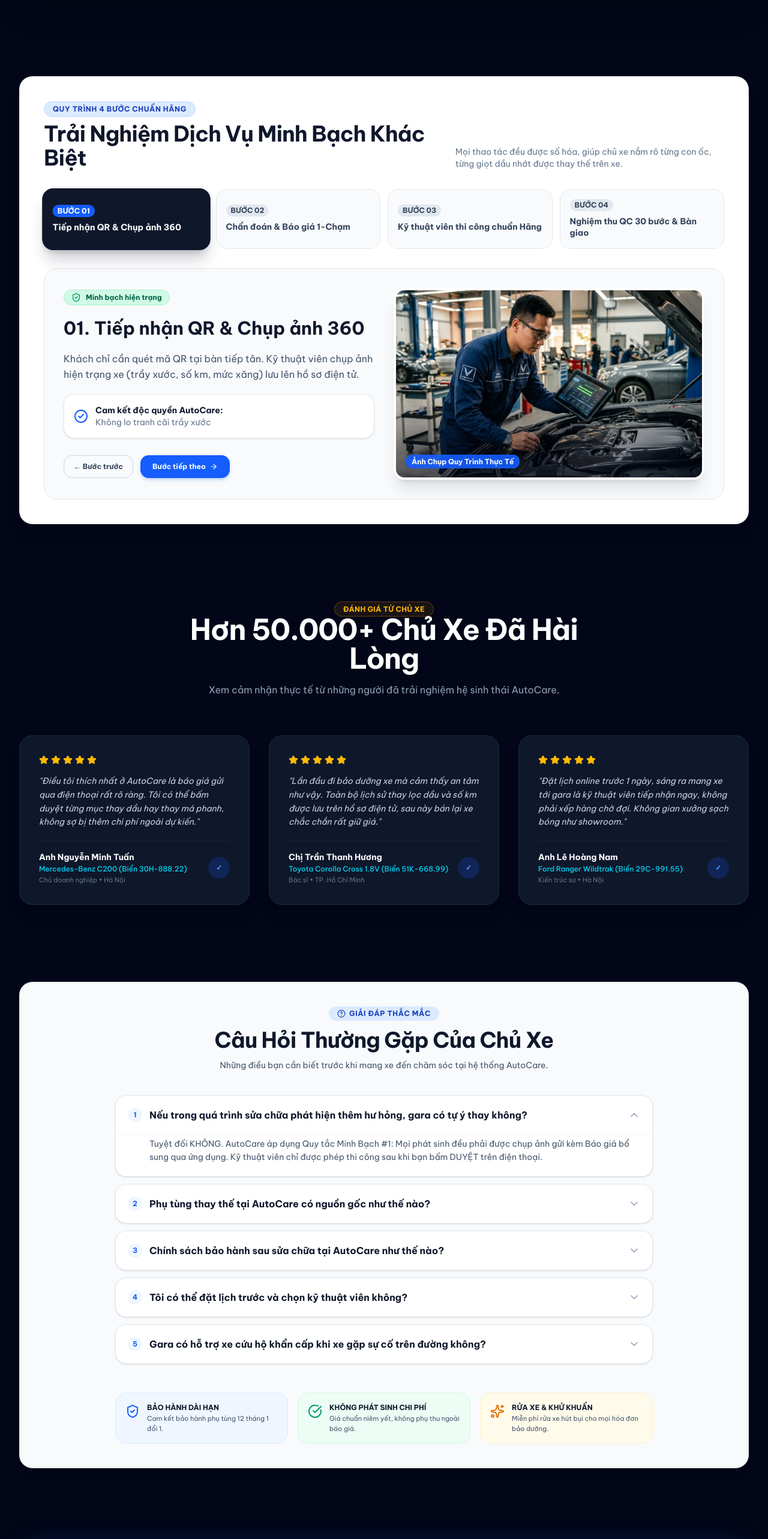
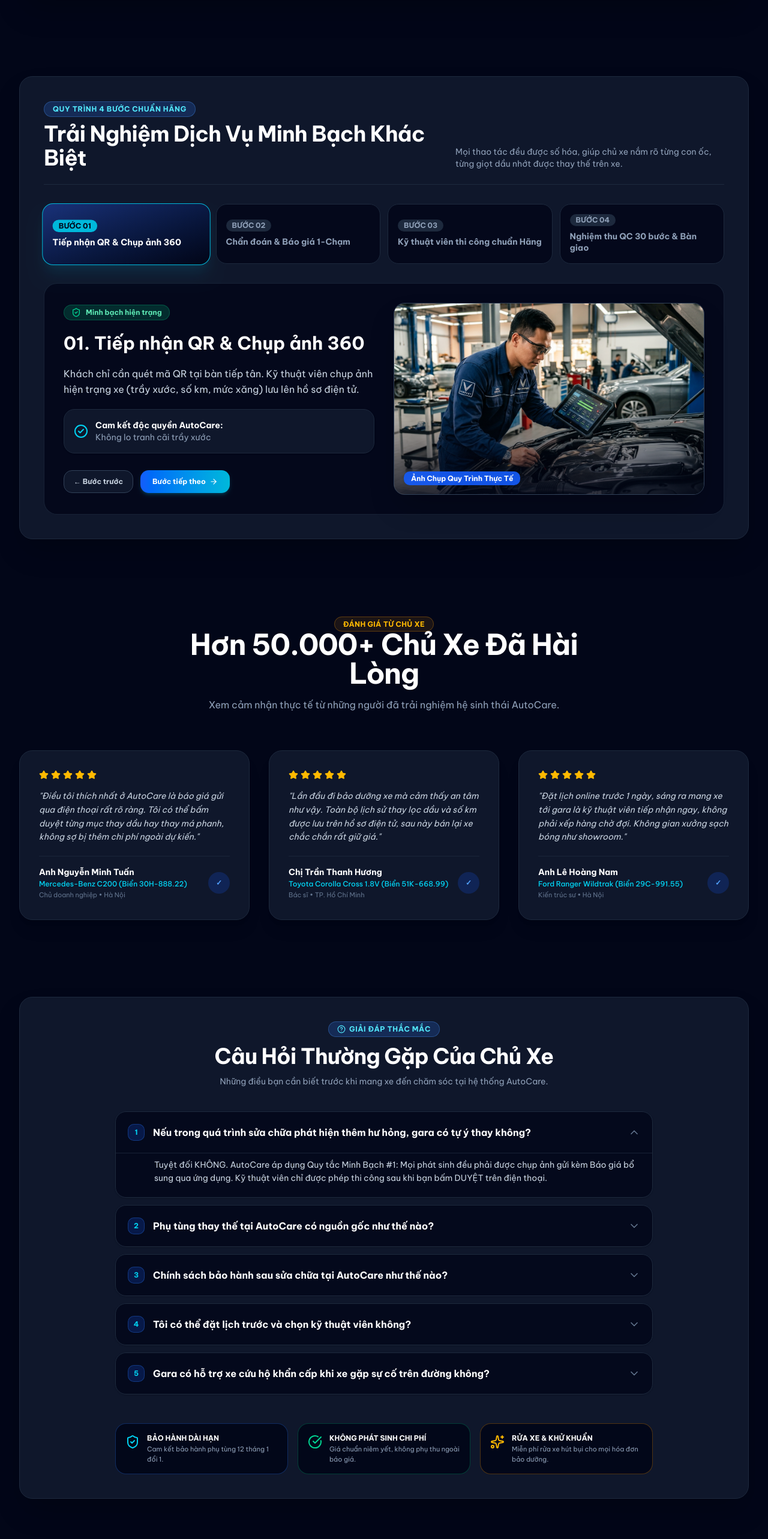
Before and after one commit to H-thanh0603/AutoCare, a Next.js app: page / in a window 1280 px wide. Shown: the part 3760-6326 px from the top of the page at 60% size. Built offline with nearby package versions, Linux system fonts and the light colour scheme; no server answers.

Commit message:
style: unify 100% of landing page, services, about, and simulator components under a cohesive dark luxury theme

```diff
--- a/src/components/landing/interactive-faq-guarantee.tsx
+++ b/src/components/landing/interactive-faq-guarantee.tsx
@@ -1,7 +1,7 @@
 "use client";
 
 import { useState } from "react";
-import { ChevronDown, ShieldCheck, Sparkles, HelpCircle, PhoneCall, CheckCircle } from "lucide-react";
+import { ChevronDown, ShieldCheck, Sparkles, HelpCircle, CheckCircle } from "lucide-react";
 
 const FAQS = [
   {
@@ -34,17 +34,17 @@ export function InteractiveFaqGuarantee() {
   };
 
   return (
-    <div className="bg-slate-50 border border-slate-200/80 rounded-3xl p-6 sm:p-10 shadow-lg">
+    <div className="bg-slate-900 border border-slate-800 rounded-3xl p-6 sm:p-10 shadow-2xl text-white">
       <div className="max-w-4xl mx-auto space-y-8">
         <div className="text-center space-y-3">
-          <span className="px-3.5 py-1 rounded-full bg-blue-100 text-blue-800 text-xs font-bold uppercase tracking-wider inline-flex items-center gap-1.5">
+          <span className="px-3.5 py-1 rounded-full bg-blue-500/20 text-cyan-300 border border-blue-400/30 text-xs font-bold uppercase tracking-wider inline-flex items-center gap-1.5">
             <HelpCircle className="size-3.5" />
             Giải Đáp Thắc Mắc
           </span>
-          <h3 className="text-2xl sm:text-4xl font-black text-slate-900 tracking-tight">
+          <h3 className="text-2xl sm:text-4xl font-black text-white tracking-tight">
             Câu Hỏi Thường Gặp Của Chủ Xe
           </h3>
-          <p className="text-slate-600 text-sm max-w-xl mx-auto">
+          <p className="text-slate-400 text-sm max-w-xl mx-auto">
             Những điều bạn cần biết trước khi mang xe đến chăm sóc tại hệ thống AutoCare.
           </p>
         </div>
@@ -55,27 +55,27 @@ export function InteractiveFaqGuarantee() {
             return (
               <div
                 key={idx}
-                className="bg-white border border-slate-200 rounded-2xl overflow-hidden shadow-sm transition-all duration-200"
+                className="bg-slate-950/80 border border-slate-800 rounded-2xl overflow-hidden shadow-sm transition-all duration-200"
               >
                 <button
                   onClick={() => toggle(idx)}
-                  className="w-full p-5 text-left flex items-center justify-between gap-4 font-bold text-slate-900 hover:text-blue-600 text-base"
+                  className="w-full p-5 text-left flex items-center justify-between gap-4 font-bold text-white hover:text-cyan-400 text-base transition-colors"
                 >
-                  <span className="flex items-center gap-3">
-                    <span className="w-6 h-6 rounded-full bg-blue-50 text-blue-600 flex items-center justify-center text-xs shrink-0 font-mono font-black">
+                  <span className="flex items-center gap-3.5">
+                    <span className="w-7 h-7 rounded-lg bg-blue-600/20 border border-blue-500/30 text-cyan-400 flex items-center justify-center text-xs shrink-0 font-mono font-black">
                       {idx + 1}
                     </span>
                     {faq.q}
                   </span>
                   <ChevronDown
-                    className={`size-5 text-slate-400 shrink-0 transition-transform duration-300 ${
-                      isOpen ? "rotate-180 text-blue-600" : ""
+                    className={`size-5 text-slate-500 shrink-0 transition-transform duration-300 ${
+                      isOpen ? "rotate-180 text-cyan-400" : ""
                     }`}
                   />
                 </button>
 
                 {isOpen && (
-                  <div className="px-5 pb-5 pt-1 text-slate-600 text-sm leading-relaxed border-t border-slate-100 pl-14">
+                  <div className="px-5 pb-5 pt-2 text-slate-300 text-sm leading-relaxed border-t border-slate-800/80 pl-16">
                     {faq.a}
                   </div>
                 )}
@@ -86,27 +86,27 @@ export function InteractiveFaqGuarantee() {
 
         {/* 3 Guarantees Box */}
         <div className="grid grid-cols-1 md:grid-cols-3 gap-4 pt-4">
-          <div className="p-4 rounded-2xl bg-blue-50 border border-blue-100 flex items-start gap-3">
-            <ShieldCheck className="size-6 text-blue-600 shrink-0 mt-0.5" />
+          <div className="p-4 rounded-2xl bg-slate-950/90 border border-blue-500/30 flex items-start gap-3">
+            <ShieldCheck className="size-6 text-cyan-400 shrink-0 mt-0.5" />
             <div>
-              <div className="font-bold text-slate-900 text-xs uppercase">Bảo Hành Dài Hạn</div>
-              <div className="text-[11px] text-slate-600 mt-0.5">Cam kết bảo hành phụ tùng 12 tháng 1 đổi 1.</div>
+              <div className="font-bold text-white text-xs uppercase">Bảo Hành Dài Hạn</div>
+              <div className="text-[11px] text-slate-400 mt-0.5">Cam kết bảo hành phụ tùng 12 tháng 1 đổi 1.</div>
             </div>
           </div>
 
-          <div className="p-4 rounded-2xl bg-emerald-50 border border-emerald-100 flex items-start gap-3">
-            <CheckCircle className="size-6 text-emerald-600 shrink-0 mt-0.5" />
+          <div className="p-4 rounded-2xl bg-slate-950/90 border border-emerald-500/30 flex items-start gap-3">
+            <CheckCircle className="size-6 text-emerald-400 shrink-0 mt-0.5" />
             <div>
-              <div className="font-bold text-slate-900 text-xs uppercase">Không Phát Sinh Chi Phí</div>
-              <div className="text-[11px] text-slate-600 mt-0.5">Giá chuẩn niêm yết, không phụ thu ngoài báo giá.</div>
+              <div className="font-bold text-white text-xs uppercase">Không Phát Sinh Chi Phí</div>
+              <div className="text-[11px] text-slate-400 mt-0.5">Giá chuẩn niêm yết, không phụ thu ngoài báo giá.</div>
             </div>
           </div>
 
-          <div className="p-4 rounded-2xl bg-amber-50 border border-amber-100 flex items-start gap-3">
-            <Sparkles className="size-6 text-amber-600 shrink-0 mt-0.5" />
+          <div className="p-4 rounded-2xl bg-slate-950/90 border border-amber-500/30 flex items-start gap-3">
+            <Sparkles className="size-6 text-amber-400 shrink-0 mt-0.5" />
             <div>
-              <div className="font-bold text-slate-900 text-xs uppercase">Rửa Xe & Khử Khuẩn</div>
-              <div className="text-[11px] text-slate-600 mt-0.5">Miễn phí rửa xe hút bụi cho mọi hóa đơn bảo dưỡng.</div>
+              <div className="font-bold text-white text-xs uppercase">Rửa Xe & Khử Khuẩn</div>
+              <div className="text-[11px] text-slate-400 mt-0.5">Miễn phí rửa xe hút bụi cho mọi hóa đơn bảo dưỡng.</div>
             </div>
           </div>
         </div>
--- a/src/components/landing/live-workflow-simulator.tsx
+++ b/src/components/landing/live-workflow-simulator.tsx
@@ -2,7 +2,7 @@
 
 import { useState } from "react";
 import Image from "next/image";
-import { QrCode, CheckCircle2, FileText, Camera, ShieldCheck, ArrowRight, UserCheck, Wrench } from "lucide-react";
+import { CheckCircle2, ShieldCheck, ArrowRight } from "lucide-react";
 
 const WORKFLOW_STEPS = [
   {
@@ -44,18 +44,18 @@ export function LiveWorkflowSimulator() {
   const activeStep = WORKFLOW_STEPS[activeStepIndex];
 
   return (
-    <div className="bg-white border border-slate-200/80 rounded-3xl p-6 sm:p-10 shadow-xl relative overflow-hidden">
+    <div className="bg-slate-900 border border-slate-800 rounded-3xl p-6 sm:p-10 shadow-2xl relative overflow-hidden text-white">
       <div className="space-y-8">
-        <div className="flex flex-col md:flex-row md:items-end justify-between gap-4">
+        <div className="flex flex-col md:flex-row md:items-end justify-between gap-4 border-b border-slate-800 pb-6">
           <div>
-            <span className="px-3.5 py-1 rounded-full bg-blue-100 text-blue-800 border border-blue-200 text-xs font-bold uppercase tracking-wider inline-block mb-2">
+            <span className="px-3.5 py-1 rounded-full bg-blue-500/20 text-cyan-300 border border-blue-400/30 text-xs font-bold uppercase tracking-wider inline-block mb-2">
               Quy Trình 4 Bước Chuẩn Hãng
             </span>
-            <h3 className="text-2xl sm:text-4xl font-black text-slate-900 tracking-tight">
+            <h3 className="text-2xl sm:text-4xl font-black text-white tracking-tight">
               Trải Nghiệm Dịch Vụ Minh Bạch Khác Biệt
             </h3>
           </div>
-          <p className="text-slate-500 text-sm max-w-md">
+          <p className="text-slate-400 text-sm max-w-md">
             Mọi thao tác đều được số hóa, giúp chủ xe nắm rõ từng con ốc, từng giọt dầu nhớt được thay thế trên xe.
           </p>
         </div>
@@ -70,19 +70,19 @@ export function LiveWorkflowSimulator() {
                 onClick={() => setActiveStepIndex(idx)}
                 className={`p-4 rounded-2xl text-left border transition-all duration-300 relative ${
                   isActive
-                    ? "bg-slate-900 border-slate-900 text-white shadow-xl shadow-slate-900/20 scale-102"
-                    : "bg-slate-50 border-slate-200 text-slate-700 hover:bg-slate-100 hover:border-slate-300"
+                    ? "bg-gradient-to-br from-blue-900/80 to-slate-950 border-cyan-500 text-white shadow-xl shadow-cyan-500/10 scale-102"
+                    : "bg-slate-950/80 border-slate-800 text-slate-400 hover:bg-slate-800 hover:text-slate-200"
                 }`}
               >
                 <div className="flex items-center justify-between mb-2">
                   <span
-                    className={`font-mono font-black text-xs px-2 py-0.5 rounded-lg ${
-                      isActive ? "bg-blue-600 text-white" : "bg-slate-200 text-slate-700"
+                    className={`font-mono font-black text-xs px-2.5 py-0.5 rounded-lg ${
+                      isActive ? "bg-cyan-500 text-slate-950 font-black" : "bg-slate-800 text-slate-400"
                     }`}
                   >
                     BƯỚC {item.step}
                   </span>
-                  {isActive && <span className="w-2 h-2 rounded-full bg-emerald-400 animate-ping" />}
+                  {isActive && <span className="w-2 h-2 rounded-full bg-cyan-400 animate-ping" />}
                 </div>
                 <div className="font-bold text-sm leading-snug">{item.title}</div>
               </button>
@@ -91,37 +91,37 @@ export function LiveWorkflowSimulator() {
         </div>
 
         {/* Active Step Showcase Card */}
-        <div className="grid grid-cols-1 lg:grid-cols-12 gap-8 items-center bg-slate-50 rounded-3xl p-6 sm:p-8 border border-slate-200">
+        <div className="grid grid-cols-1 lg:grid-cols-12 gap-8 items-center bg-slate-950/80 rounded-3xl p-6 sm:p-8 border border-slate-800/80">
           <div className="lg:col-span-6 space-y-5">
-            <div className="inline-flex items-center gap-2 px-3 py-1 rounded-full bg-emerald-100 text-emerald-800 text-xs font-bold border border-emerald-200">
-              <ShieldCheck className="size-4 text-emerald-600" />
+            <div className="inline-flex items-center gap-2 px-3 py-1 rounded-full bg-emerald-500/20 text-emerald-300 text-xs font-bold border border-emerald-500/30">
+              <ShieldCheck className="size-4 text-emerald-400" />
               <span>{activeStep.badge}</span>
             </div>
 
-            <h4 className="text-2xl sm:text-3xl font-black text-slate-900">
+            <h4 className="text-2xl sm:text-3xl font-black text-white">
               {activeStep.step}. {activeStep.title}
             </h4>
 
-            <p className="text-slate-600 text-base leading-relaxed">{activeStep.desc}</p>
+            <p className="text-slate-300 text-base leading-relaxed">{activeStep.desc}</p>
 
-            <div className="p-4 rounded-2xl bg-white border border-slate-200/80 shadow-sm flex items-center gap-3">
-              <CheckCircle2 className="size-6 text-blue-600 shrink-0" />
+            <div className="p-4 rounded-2xl bg-slate-900 border border-slate-800 shadow-sm flex items-center gap-3">
+              <CheckCircle2 className="size-6 text-cyan-400 shrink-0" />
               <div className="text-sm">
-                <strong className="text-slate-900 block">Cam kết độc quyền AutoCare:</strong>
-                <span className="text-slate-500">{activeStep.highlight}</span>
+                <strong className="text-white block">Cam kết độc quyền AutoCare:</strong>
+                <span className="text-slate-400">{activeStep.highlight}</span>
               </div>
             </div>
 
             <div className="flex gap-3 pt-2">
               <button
                 onClick={() => setActiveStepIndex((prev) => (prev > 0 ? prev - 1 : 3))}
-                className="px-4 py-2.5 rounded-xl border border-slate-300 text-slate-700 font-bold text-xs hover:bg-slate-200 transition-colors"
+                className="px-4 py-2.5 rounded-xl border border-slate-700 bg-slate-900 text-slate-300 font-bold text-xs hover:bg-slate-800 hover:text-white transition-colors"
               >
                 ← Bước trước
               </button>
               <button
                 onClick={() => setActiveStepIndex((prev) => (prev < 3 ? prev + 1 : 0))}
-                className="px-5 py-2.5 rounded-xl bg-blue-600 text-white font-bold text-xs hover:bg-blue-700 transition-colors flex items-center gap-1.5 shadow-md shadow-blue-600/20"
+                className="px-5 py-2.5 rounded-xl bg-gradient-to-r from-blue-600 to-cyan-500 text-white font-bold text-xs hover:from-blue-500 hover:to-cyan-400 transition-colors flex items-center gap-1.5 shadow-md shadow-cyan-500/20"
               >
                 <span>Bước tiếp theo</span>
                 <ArrowRight className="size-3.5" />
@@ -130,16 +130,16 @@ export function LiveWorkflowSimulator() {
           </div>
 
           <div className="lg:col-span-6">
-            <div className="relative h-72 sm:h-80 w-full rounded-2xl overflow-hidden shadow-xl border-4 border-white">
+            <div className="relative h-72 sm:h-80 w-full rounded-2xl overflow-hidden shadow-2xl border border-slate-700">
               <Image
                 src={activeStep.image}
                 alt={activeStep.title}
                 fill
                 className="object-cover transition-transform duration-500 hover:scale-105"
               />
-              <div className="absolute inset-0 bg-gradient-to-t from-slate-950/60 via-transparent to-transparent" />
+              <div className="absolute inset-0 bg-gradient-to-t from-slate-950/80 via-transparent to-transparent" />
               <div className="absolute bottom-4 left-4 right-4 text-white">
-                <span className="text-xs font-mono bg-blue-600/90 backdrop-blur-sm px-2.5 py-1 rounded-lg font-bold">
+                <span className="text-xs font-mono bg-blue-600/90 backdrop-blur-sm px-3 py-1 rounded-lg font-bold">
                   Ảnh Chụp Quy Trình Thực Tế
                 </span>
               </div>
```
Also changed, not shown: src/app/dich-vu/page.tsx (+97 -74 lines), src/app/ve-chung-toi/page.tsx (+94 -56 lines).
